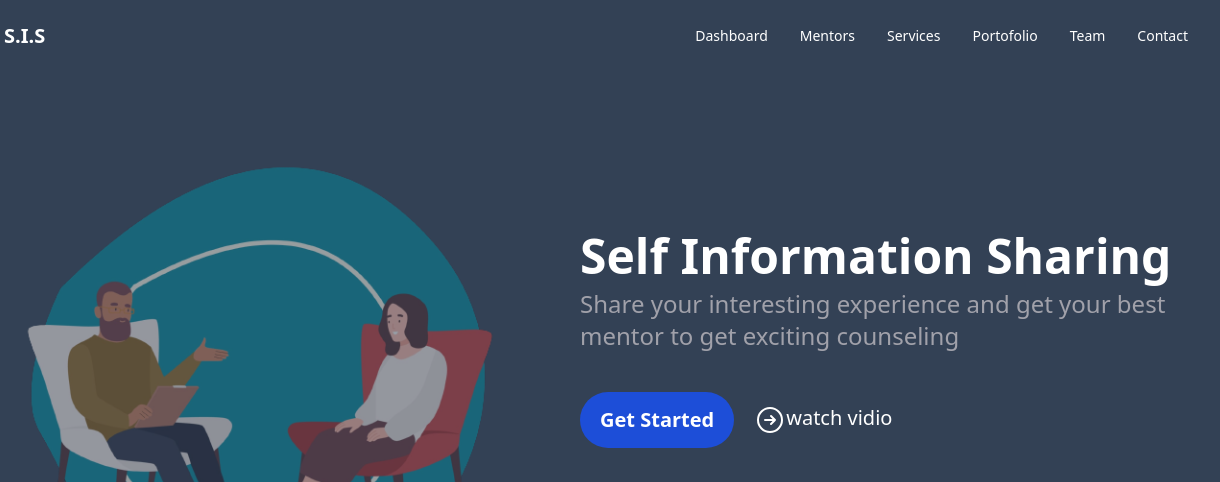
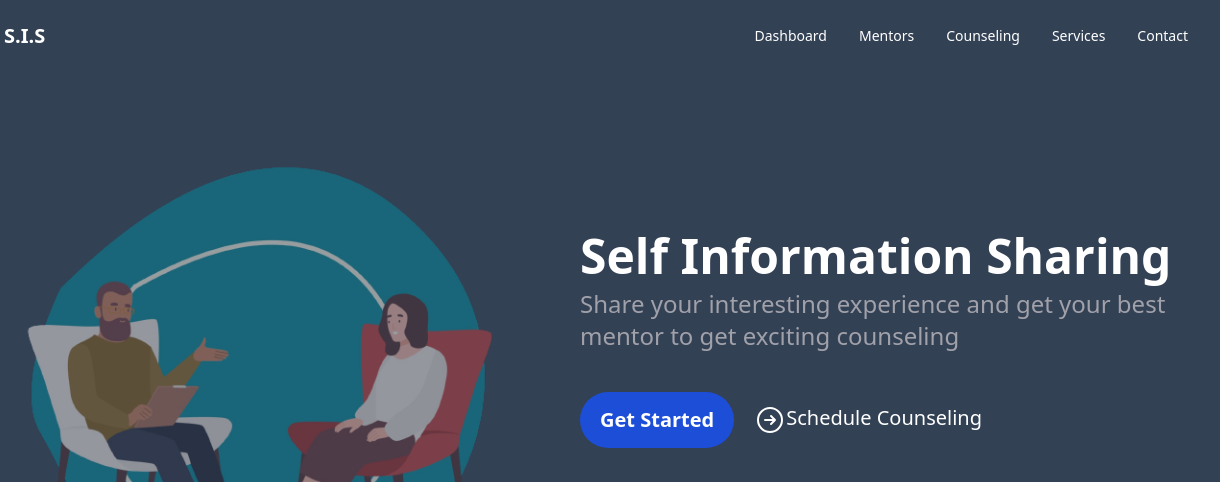
Before and after one commit to subhanfauzan/Kelompok1, a website: page src/index.html in a window 1280 px wide. Shown: the top 482 px of the page, 60-1280 px from the left. Drawn offline with Linux system fonts and the light colour scheme.

Commit message:
dashboard dan navbar

```diff
--- a/src/index.html
+++ b/src/index.html
@@ -76,7 +76,7 @@
                 href="#"
                 class="block py-2 pr-4 pl-3 text-white rounded md:bg-transparent md:p-0 dark:text-white md:hover:text-blue-700"
                 aria-current="page"
-                >Services</a
+                >Counseling</a
               >
             </li>
             <li>
@@ -84,15 +84,7 @@
                 href="#"
                 class="block py-2 pr-4 pl-3 text-white rounded md:bg-transparent md:p-0 dark:text-white md:hover:text-blue-700"
                 aria-current="page"
-                >Portofolio</a
-              >
-            </li>
-            <li>
-              <a
-                href="#"
-                class="block py-2 pr-4 pl-3 text-white rounded md:bg-transparent md:p-0 dark:text-white md:hover:text-blue-700"
-                aria-current="page"
-                >Team</a
+                >Services</a
               >
             </li>
             <li>
@@ -140,7 +132,7 @@
                 d="M12.75 15l3-3m0 0l-3-3m3 3h-7.5M21 12a9 9 0 11-18 0 9 9 0 0118 0z"
               />
             </svg>
-            <span class="">watch vidio</span>
+            <span class="">Schedule Counseling</span>
           </button>
         </div>
       </div>
@@ -565,8 +557,8 @@
           <div
             class="flex flex-col justify-between max-w-lg rounded overflow-hidden shadow-lg m-3"
           >
-            <div class="md:h-1/2 lg:h-5/6">
-              <img class="w-full" src="g1.png" alt="program-image" />
+            <div class="md:h-1/2 lg:h-5/6 hover">
+              <img class="w-full " src="g1.png" alt="program-image" />
             </div>
             <div class="md:h-1/2 lg:h-2/6 px-6 py-4 bg-gray-200">
               <p class="font-bold text-center text-xl mb-2">Chat Counseling</p>
```
Also changed, not shown: dist/output.css.
